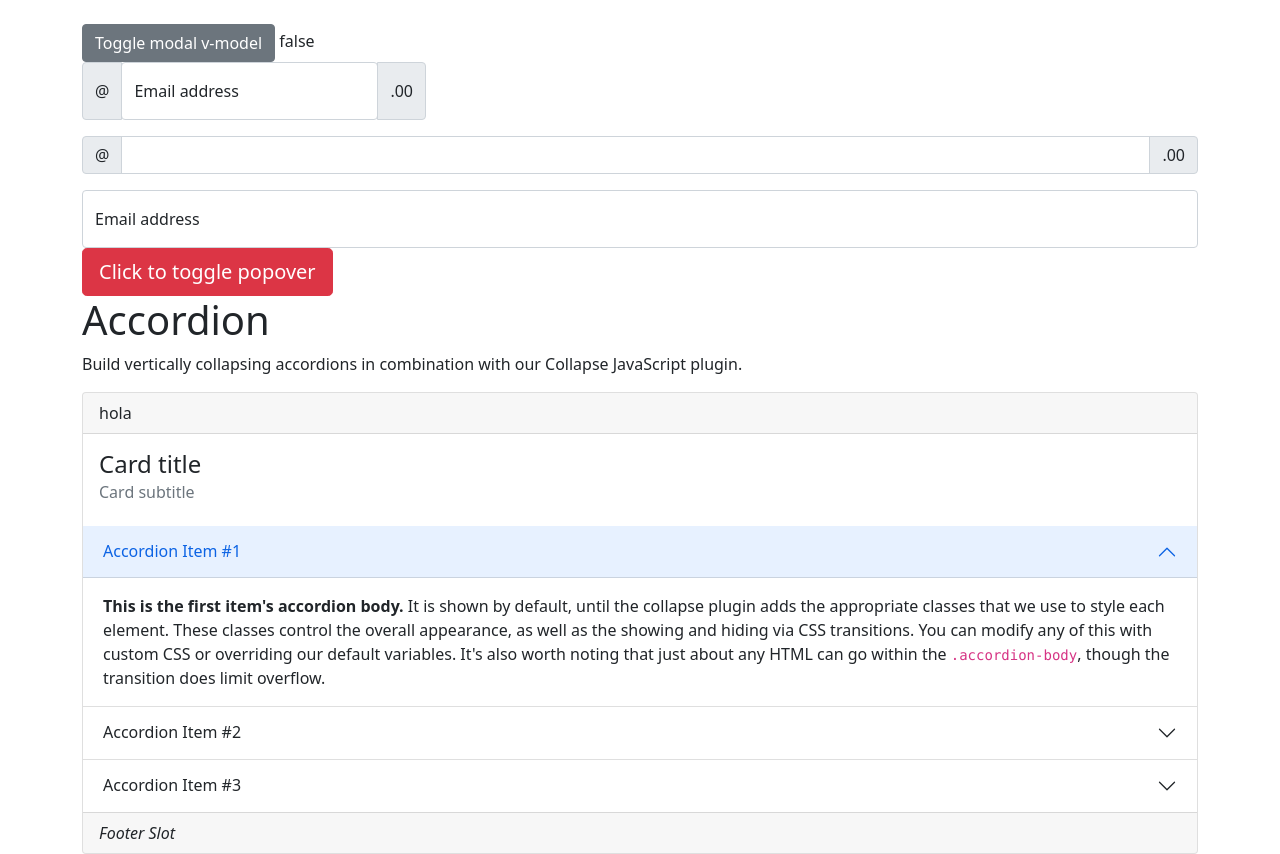
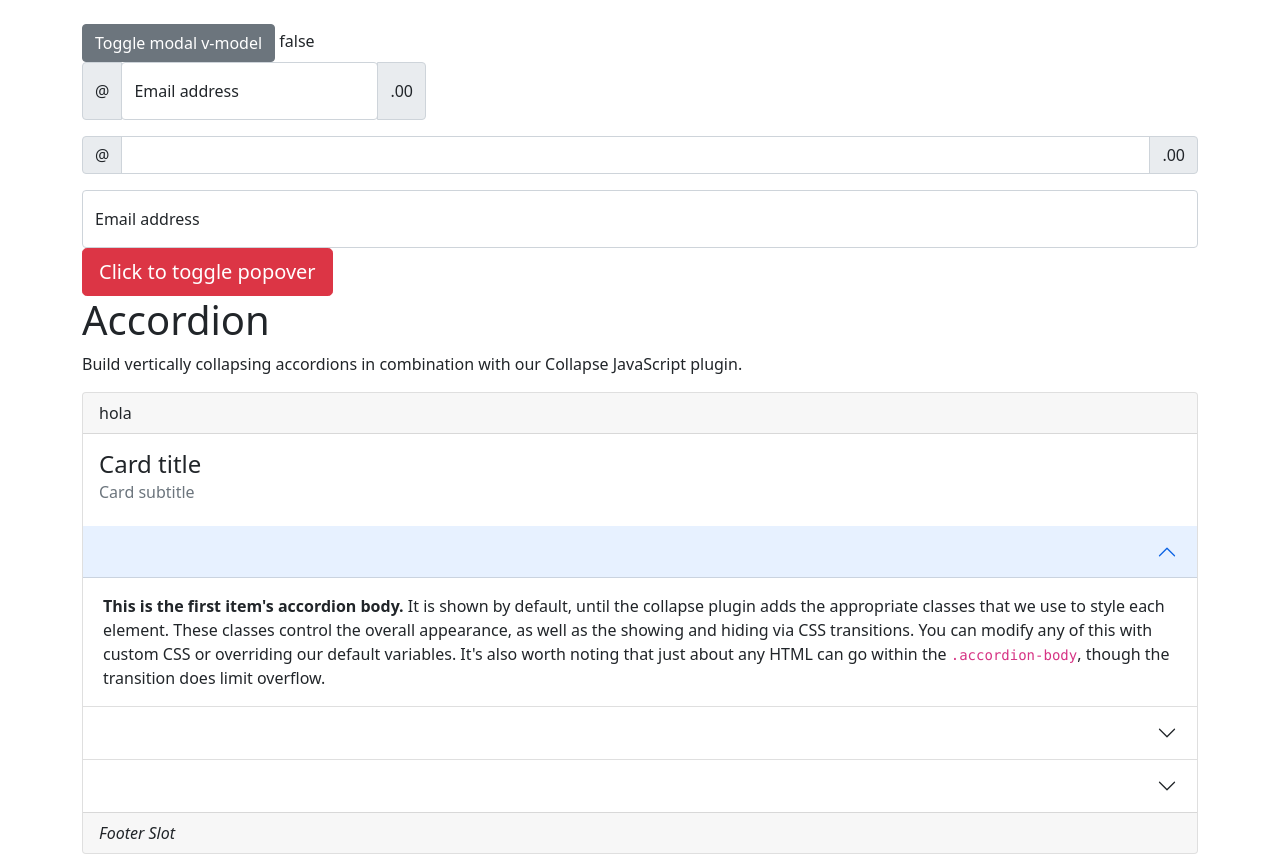
Before and after one commit to cryptodev1990/bootstrap-vue-next, a Vue app: page / in a window 1280 px wide. Built offline with nearby package versions, Linux system fonts and the light colour scheme.

Commit message:
Update README.md

```diff
--- a/src/components/BAccordionItem.vue
+++ b/src/components/BAccordionItem.vue
@@ -2,7 +2,7 @@
   <div class="accordion-item">
     <h2 class="accordion-header" :id="`heading${computedId}`">
       <button class="accordion-button" :class="{ collapsed: !visible }" type="button" v-b-toggle:[computedId] :aria-expanded="visible ? 'true' : 'false'" :aria-controls="computedId">
-        {{ header }}
+        <slot name="title">{{ title }}</slot>
       </button>
     </h2>
     <b-collapse :id="computedId" class="accordion-collapse" :visible="visible" :parent="parent" :aria-labelledby="`heading${computedId}`">
@@ -28,7 +28,7 @@ export default defineComponent({
       BToggle
     },
     props: {
-        header: { type: String },
+        title: { type: String },
         id: { type: String },
         visible: { type: Boolean, default: false }
     },
--- a/src/components/BBreadcrumb.vue
+++ b/src/components/BBreadcrumb.vue
@@ -1,10 +1,11 @@
 <template>
     <nav aria-label="breadcrumb">
         <ol class="breadcrumb">
+            <slot name="prepend" />
             <b-breadcrumb-item v-for="(item, i) in items" :key="i" v-bind="item">
                 {{ item.text }}
             </b-breadcrumb-item>
-            <slot />
+            <slot name="append" />
         </ol>
     </nav>
 </template>
--- a/src/components/BModal.vue
+++ b/src/components/BModal.vue
@@ -4,7 +4,9 @@
             <div class="modal-dialog" :class="modalDialogClasses">
                 <div class="modal-content">
                 <div class="modal-header">
-                    <h5 class="modal-title">{{ title }}</h5>
+                    <h5 class="modal-title">
+                        <slot name="title">{{ title }}</slot>
+                    </h5>
                     <button type="button" class="btn-close" data-bs-dismiss="modal" aria-label="Close"></button>
                 </div>
                 <div class="modal-body">
--- a/src/components/BOffcanvas.vue
+++ b/src/components/BOffcanvas.vue
@@ -1,7 +1,9 @@
 <template>
     <div ref="element" class="offcanvas" :class="classes" tabindex="-1" aria-labelledby="offcanvasLabel" :data-bs-backdrop="backdrop" :data-bs-scroll="bodyScrolling">
         <div class="offcanvas-header">
-            <h5 class="offcanvas-title" id="offcanvasLabel">{{ title }}</h5>
+            <h5 class="offcanvas-title" id="offcanvasLabel">
+                <slot name="title">{{ title }}</slot>
+            </h5>
             <button type="button" class="btn-close text-reset" data-bs-dismiss="offcanvas" aria-label="Close"></button>
         </div>
         <div class="offcanvas-body">
```
Also changed, not shown: 1 other file (tests, documents, lock files or other folders).
